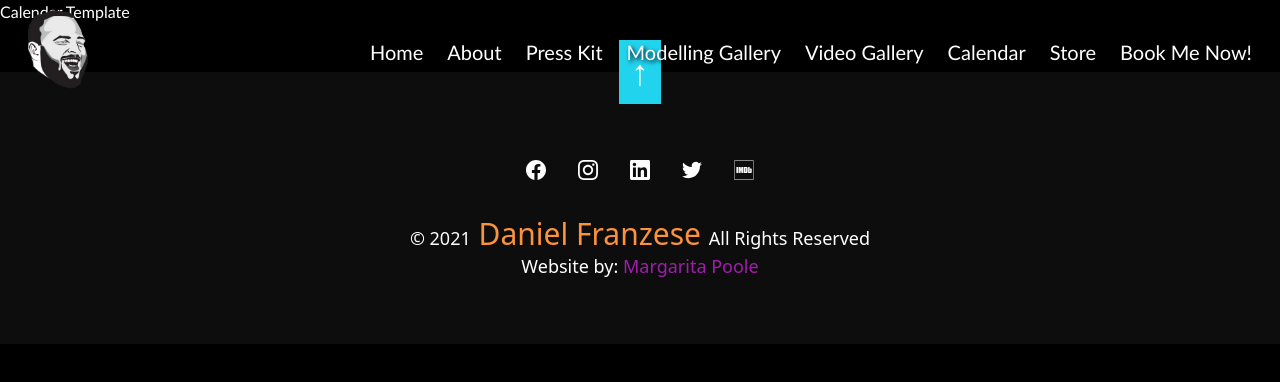
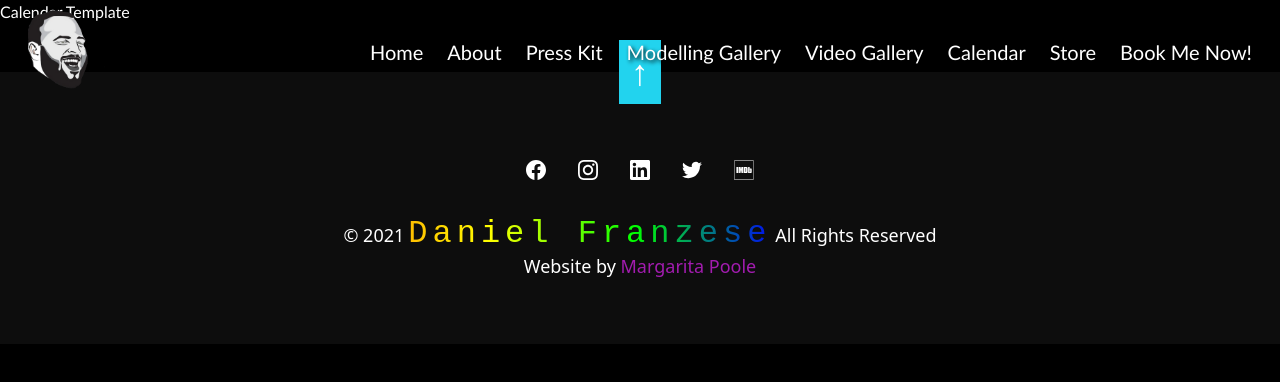
Before and after one commit to Earle-Poole/danFran, a Next.js app: page /calendar in a window 1280 px wide. Shown: the top 382 px of the page. Built offline with nearby package versions, Linux system fonts and the light colour scheme.

Commit message:
Added rainbow styling to footer

```diff
--- a/components/organisms/Footer/Footer.tsx
+++ b/components/organisms/Footer/Footer.tsx
@@ -1,6 +1,8 @@
 import MyButton from '@/components/atoms/Button/Button'
 import SocialMediaLinks from '@/components/atoms/Icons/SocialMediaLinks'
+import classNames from 'classnames'
 import { slugs } from 'lib/constants'
+import styles from './footer.module.css'
 
 const Footer = () => {
   const scrollToTop = () => {
@@ -21,15 +23,16 @@ const Footer = () => {
       <SocialMediaLinks />
       <p className='mt-3'>
         © 2021
-        <span className='text-orange-400 text-3xl'> Daniel Franzese </span>
+        <span className={classNames('text-3xl mx-1', styles.name)}>
+          Daniel Franzese
+        </span>
         All Rights Reserved
       </p>
       <p>
-        Website by:
-        {' '}
+        Website by{' '}
         <a
           href='https://github.com/margarita-poole'
-          className='text-fuchsia-700 hover:underline underline-offset-2'
+          className='text-fuchsia-700 hover:underline underline-offset-2 '
         >
           Margarita Poole
         </a>
--- /dev/null
+++ b/components/organisms/Footer/footer.module.css
@@ -0,0 +1,37 @@
+.name {
+  text-align: center;
+  text-decoration: underline;
+  font-size: 32px;
+  font-family: monospace;
+  letter-spacing: 5px;
+  background: linear-gradient(
+    to right,
+    #ff00ff,
+    #ff0000,
+    #ff8c00,
+    #ffff00,
+    #00ff00,
+    #0000ff,
+    #00ff00,
+    #ffff00,
+    #ff8c00,
+    #ff0000,
+    #ff00ff
+  );
+  -webkit-background-clip: text;
+  background-clip: text;
+  color: transparent;
+  animation: rainbow_animation 30s cubic-bezier(0.46, 0.03, 0.52, 0.96) infinite;
+  background-size: 400% 100%;
+}
+
+@keyframes rainbow_animation {
+  0%,
+  100% {
+    background-position: 0 0;
+  }
+
+  50% {
+    background-position: 600% 0;
+  }
+}
```
